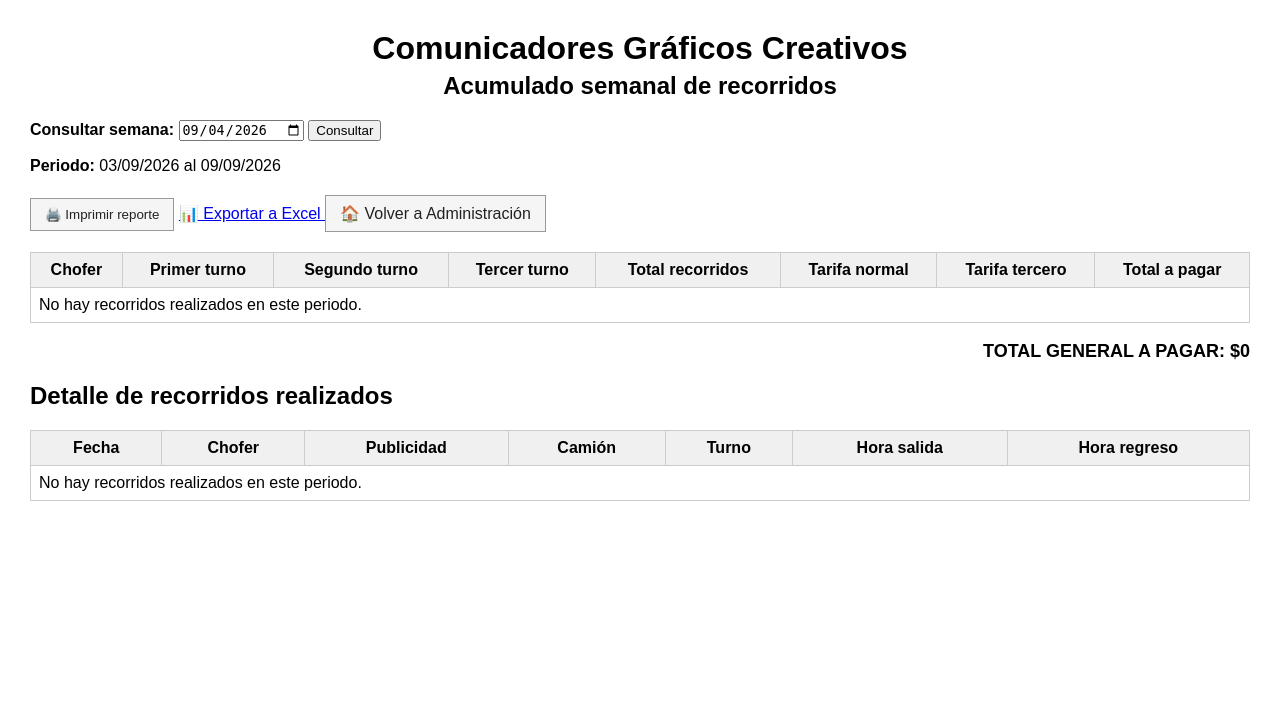
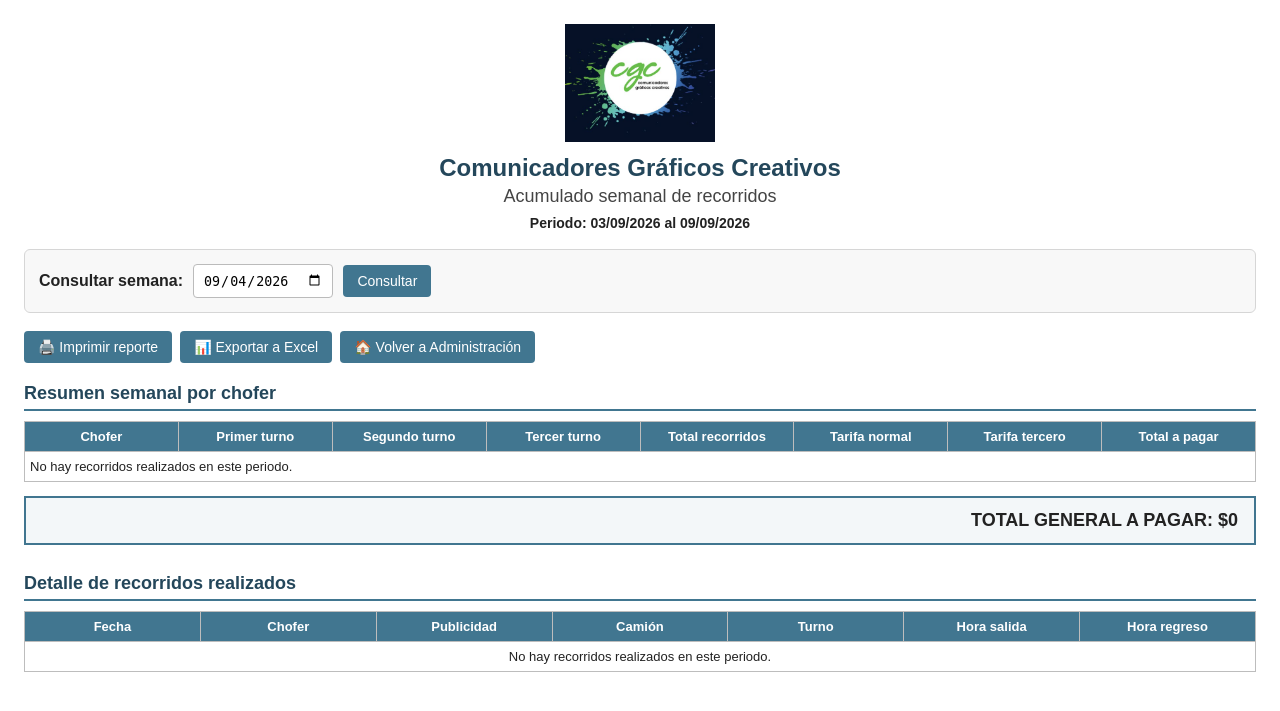
Before and after one commit to jenarod44-ship-it/publicerias_cgc, a Django app: page /reportes/choferes/semanal/ in a window 1280 px wide. Shown: the top 711 px of the page. Run offline with Django 5.2, Linux system fonts and the light colour scheme; the visitor is signed in with stand-in values (Sample User, id 1); data that the repository does not hold is empty.

Commit message:
Mejorar presentacion e impresion del reporte semanal

```diff
--- a/core/templates/core/reporte_semanal_choferes.html
+++ b/core/templates/core/reporte_semanal_choferes.html
@@ -1,59 +1,165 @@
+{% load static %}
+
 <!DOCTYPE html>
 <html lang="es">
 <head>
     <meta charset="UTF-8">
-    <title>Acumulado semanal de choferes</title>
 
+    <title>
+        Acumulado semanal de choferes
+    </title>
 
     <style>
+        * {
+            box-sizing: border-box;
+        }
+
         body {
-            font-family: Arial, sans-serif;
-            margin: 30px;
+            font-family: Arial, Helvetica, sans-serif;
+            margin: 24px;
+            color: #222;
+            background: #fff;
+        }
+
+        .encabezado {
+            text-align: center;
+            margin-bottom: 18px;
+        }
+
+        .encabezado img {
+            width: 150px;
+            height: auto;
+            margin-bottom: 8px;
+        }
+
+        .encabezado h1 {
+            margin: 0;
+            font-size: 24px;
+            color: #24475b;
+        }
+
+        .encabezado h2 {
+            margin: 4px 0 0 0;
+            font-size: 18px;
+            font-weight: normal;
+            color: #444;
+        }
+
+        .periodo {
+            margin-top: 8px;
+            font-size: 14px;
+            font-weight: bold;
+        }
+
+        .barra-consulta {
+            display: flex;
+            flex-wrap: wrap;
+            align-items: center;
+            gap: 10px;
+            margin: 18px 0;
+            padding: 14px;
+            border: 1px solid #d6d6d6;
+            border-radius: 6px;
+            background: #f8f8f8;
+        }
+
+        .barra-consulta label {
+            font-weight: bold;
+        }
+
+        .barra-consulta input {
+            padding: 7px 9px;
+            border: 1px solid #bbb;
+            border-radius: 4px;
+        }
+
+        .acciones {
+            display: flex;
+            flex-wrap: wrap;
+            gap: 8px;
+            margin-bottom: 18px;
+        }
+
+        .boton {
+            display: inline-block;
+            padding: 8px 14px;
+            border: none;
+            border-radius: 4px;
+            background: #417690;
+            color: white;
+            text-decoration: none;
+            cursor: pointer;
+            font-size: 14px;
+        }
+
+        .boton:hover {
+            background: #31596d;
+        }
+
+        .seccion-titulo {
+            margin: 20px 0 8px 0;
+            padding-bottom: 5px;
+            border-bottom: 2px solid #417690;
+            color: #24475b;
+            font-size: 18px;
         }
 
         table {
             width: 100%;
             border-collapse: collapse;
-            margin-top: 20px;
+            margin-top: 10px;
+            table-layout: fixed;
         }
 
-        th, td {
-            border: 1px solid #ccc;
-            padding: 8px;
+        th,
+        td {
+            border: 1px solid #bdbdbd;
+            padding: 7px 5px;
             text-align: center;
+            vertical-align: middle;
+            font-size: 13px;
         }
 
         th {
-            background: #f0f0f0;
+            background: #417690;
+            color: white;
+            font-weight: bold;
+        }
+
+        tbody tr:nth-child(even) {
+            background: #f7f7f7;
         }
 
         td:first-child {
             text-align: left;
         }
 
-        .acciones {
-            margin: 20px 0;
-        }
-
-        .boton {
-            display: inline-block;
-            padding: 8px 14px;
-            border: 1px solid #999;
-            background: #f5f5f5;
-            color: #222;
-            text-decoration: none;
-            cursor: pointer;
-        }
-
-        @media print {
-            .no-imprimir {
-                display: none !important;
+        .total-general {
+            margin-top: 14px;
+            padding: 12px 16px;
+            text-align: right;
+            font-size: 18px;
+            font-weight: bold;
+            border: 2px solid #417690;
+            background: #f3f7f9;
         }
 
         .detalle-reporte {
-                break-before: page;
-                page-break-before: always;
+            margin-top: 28px;
         }
+
+        .detalle-reporte td:first-child {
+            text-align: center;
+        }
+
+        .detalle-reporte td:nth-child(2),
+        .detalle-reporte td:nth-child(3) {
+            text-align: left;
+        }
+
+        @page {
+            size: letter landscape;
+            margin: 10mm;
         }
 
         @media print {
@@ -62,40 +168,102 @@
             }
 
             body {
-                margin: 10mm;
+                margin: 0;
+                font-size: 10pt;
+            }
+
+            .encabezado {
+                margin-bottom: 10px;
+            }
+
+            .encabezado img {
+                width: 110px;
+            }
+
+            .encabezado h1 {
+                font-size: 18px;
+            }
+
+            .encabezado h2 {
+                font-size: 14px;
+            }
+
+            .periodo {
+                font-size: 11px;
             }
 
             table {
-                font-size: 11pt;
+                margin-top: 6px;
             }
 
-            h1 {
-                margin-top: 0;
+            th,
+            td {
+                padding: 4px 3px;
+                font-size: 9px;
             }
+
+            table {
+                width: 100%;
+                table-layout: auto;
+            }
+            .total-general {
+                margin-top: 8px;
+                padding: 7px 10px;
+                font-size: 13px;
             }
 
             .detalle-reporte {
                 break-before: page;
                 page-break-before: always;
+                margin-top: 0;
+            }
+
+            .seccion-titulo {
+                margin-top: 0;
+                font-size: 14px;
+            }
+
+            thead {
+                display: table-header-group;
+            }
+
+            tr {
+                break-inside: avoid;
+                page-break-inside: avoid;
+            }
         }
     </style>
 </head>
 
 <body>
 
-<div style="text-align: center; margin-bottom: 20px;">
-    <h1 style="margin-bottom: 5px;">
+    <div class="encabezado">
+        <img
+            src="{% static 'core/img/logo_cgc.png' %}"
+            alt="Comunicadores Gráficos Creativos"
+        >
+
+        <h1>
             Comunicadores Gráficos Creativos
         </h1>
 
-    <h2 style="margin-top: 0;">
+        <h2>
             Acumulado semanal de recorridos
         </h2>
+
+        <div class="periodo">
+            Periodo:
+            {{ fecha_inicio|date:"d/m/Y" }}
+            al
+            {{ fecha_fin|date:"d/m/Y" }}
+        </div>
     </div>
 
-<form method="get" class="no-imprimir">
+
+    <form method="get" class="barra-consulta no-imprimir">
+
         <label for="fecha">
-        <strong>Consultar semana:</strong>
+            Consultar semana:
         </label>
 
         <input
@@ -105,34 +273,46 @@
             value="{{ fecha_base|date:'Y-m-d' }}"
         >
 
-    <button type="submit">
+        <button
+            type="submit"
+            class="boton"
+        >
             Consultar
         </button>
+
     </form>
 
-<p>
-    <strong>Periodo:</strong>
-    {{ fecha_inicio|date:"d/m/Y" }}
-    al
-    {{ fecha_fin|date:"d/m/Y" }}
-</p>
 
     <div class="acciones no-imprimir">
-    <button class="boton" onclick="window.print()">
+
+        <button
+            class="boton"
+            onclick="window.print()"
+        >
             🖨️ Imprimir reporte
         </button>
 
         <a
             href="{% url 'core:exportar_reporte_semanal_excel' %}?fecha={{ fecha_base|date:'Y-m-d' }}"
-        class="no-imprimir"
+            class="boton"
         >
             📊 Exportar a Excel
         </a>
 
-    <a class="boton" href="{% url 'admin:index' %}">
+        <a
+            href="{% url 'admin:index' %}"
+            class="boton"
+        >
             🏠 Volver a Administración
         </a>
+
     </div>
+
+
+    <h3 class="seccion-titulo">
+        Resumen semanal por chofer
+    </h3>
+
     <table>
         <thead>
             <tr>
@@ -148,7 +328,9 @@
         </thead>
 
         <tbody>
+
             {% for fila in resumen %}
+
             <tr>
                 <td>{{ fila.chofer }}</td>
                 <td>{{ fila.primero }}</td>
@@ -159,29 +341,34 @@
                 <td>${{ fila.importe_tercero }}</td>
                 <td><strong>${{ fila.total_pagar }}</strong></td>
             </tr>
+
             {% empty %}
+
             <tr>
                 <td colspan="8">
                     No hay recorridos realizados en este periodo.
                 </td>
             </tr>
+
             {% endfor %}
+
         </tbody>
     </table>
 
-<p style="text-align: right; font-size: 18px;">
-    <strong>
-        TOTAL GENERAL A PAGAR: ${{ total_general }}
-    </strong>
-</p>
+
+    <div class="total-general">
+        TOTAL GENERAL A PAGAR:
+        ${{ total_general }}
+    </div>
+
 
     <div class="detalle-reporte">
 
-<h2>Detalle de recorridos realizados</h2>
+        <h3 class="seccion-titulo">
+            Detalle de recorridos realizados
+        </h3>
 
         <table>
-
-    <div>
             <thead>
                 <tr>
                     <th>Fecha</th>
@@ -195,13 +382,30 @@
             </thead>
 
             <tbody>
+
                 {% for servicio in servicios %}
+
                 <tr>
-            <td>{{ servicio.fecha|date:"d/m/Y" }}</td>
-            <td>{{ servicio.chofer }}</td>
-            <td>{{ servicio.publicidad }}</td>
-            <td>{{ servicio.camion_operativo }}</td>
-            <td>{{ servicio.turno }}</td>
+                    <td>
+                        {{ servicio.fecha|date:"d/m/Y" }}
+                    </td>
+
+                    <td>
+                        {{ servicio.chofer }}
+                    </td>
+
+                    <td>
+                        {{ servicio.publicidad }}
+                    </td>
+
+                    <td>
+                        {{ servicio.camion_operativo }}
+                    </td>
+
+                    <td>
+                        {{ servicio.turno }}
+                    </td>
+
                     <td>
                         {% if servicio.hora_salida %}
                             {{ servicio.hora_salida|time:"H:i" }}
@@ -209,6 +413,7 @@
                             -
                         {% endif %}
                     </td>
+
                     <td>
                         {% if servicio.hora_regreso %}
                             {{ servicio.hora_regreso|time:"H:i" }}
@@ -217,16 +422,21 @@
                         {% endif %}
                     </td>
                 </tr>
+
                 {% empty %}
+
                 <tr>
                     <td colspan="7">
                         No hay recorridos realizados en este periodo.
                     </td>
                 </tr>
+
                 {% endfor %}
+
             </tbody>
         </table>
 
+    </div>
 
 </body>
 </html>
--- a/core/views.py
+++ b/core/views.py
@@ -490,6 +490,22 @@ def exportar_reporte_semanal_excel(request):
 
     hoja_resumen.freeze_panes = "A6"
 
+    # Configuración de impresión
+    hoja_resumen.page_setup.orientation = "landscape"
+    hoja_resumen.page_setup.paperSize = hoja_resumen.PAPERSIZE_LETTER
+
+    hoja_resumen.sheet_properties.pageSetUpPr.fitToPage = True
+    hoja_resumen.page_setup.fitToWidth = 1
+    hoja_resumen.page_setup.fitToHeight = 0
+
+    hoja_resumen.page_margins.left = 0.25
+    hoja_resumen.page_margins.right = 0.25
+    hoja_resumen.page_margins.top = 0.40
+    hoja_resumen.page_margins.bottom = 0.40
+
+    hoja_resumen.print_area = f"A1:H{fila + 1}"
+    hoja_resumen.print_options.horizontalCentered = True
+
     # =========================================================
     # HOJA 2 - DETALLE DE RECORRIDOS
     # =========================================================
@@ -600,6 +616,22 @@ def exportar_reporte_semanal_excel(request):
         hoja_detalle.column_dimensions[columna].width = ancho
 
     hoja_detalle.freeze_panes = "A5"
+
+    # Configuración de impresión del detalle
+    hoja_detalle.page_setup.orientation = "landscape"
+    hoja_detalle.page_setup.paperSize = hoja_detalle.PAPERSIZE_LETTER
+
+    hoja_detalle.sheet_properties.pageSetUpPr.fitToPage = True
+    hoja_detalle.page_setup.fitToWidth = 1
+    hoja_detalle.page_setup.fitToHeight = 0
+
+    hoja_detalle.page_margins.left = 0.25
+    hoja_detalle.page_margins.right = 0.25
+    hoja_detalle.page_margins.top = 0.40
+    hoja_detalle.page_margins.bottom = 0.40
+
+    hoja_detalle.print_area = f"A1:G{fila - 1}"
+    hoja_detalle.print_options.horizontalCentered = True
 
     nombre_archivo = (
         f"reporte_semanal_"
```
Lines whose indentation alone changed are shown as unchanged.
